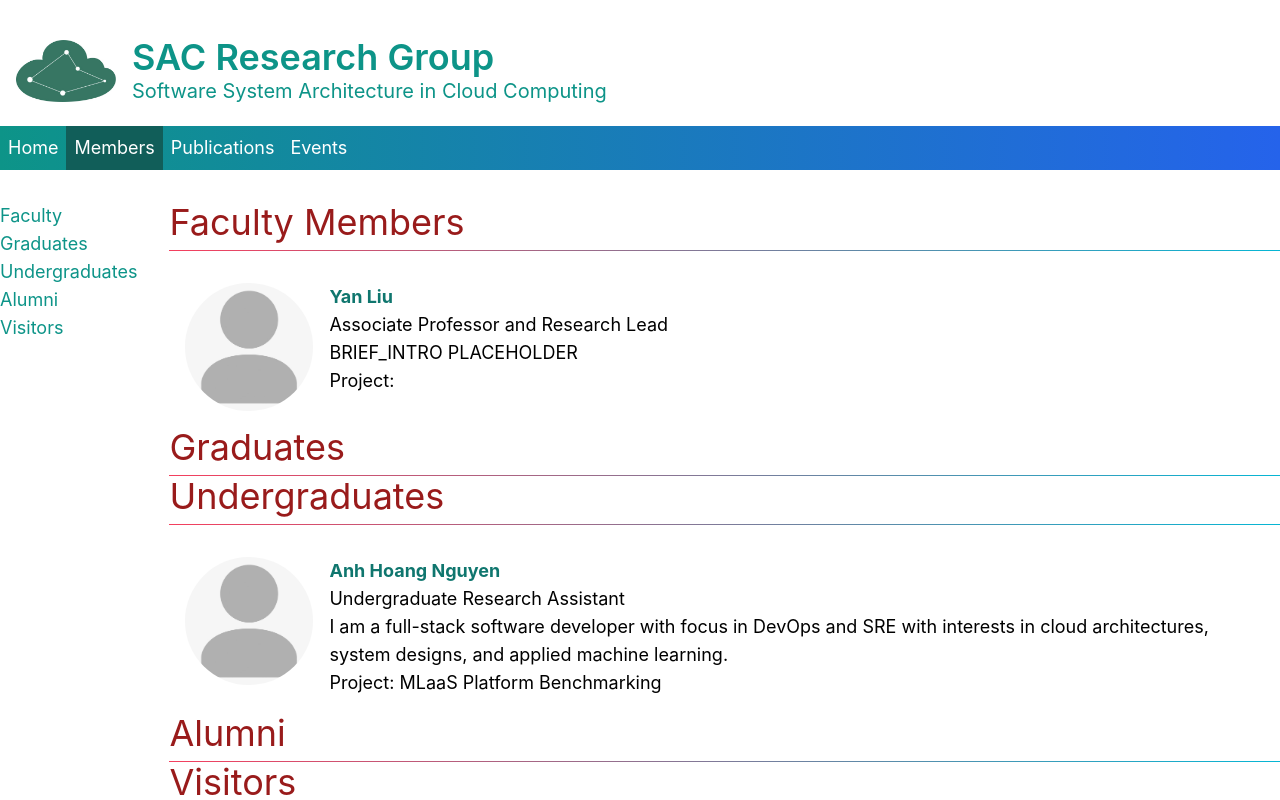
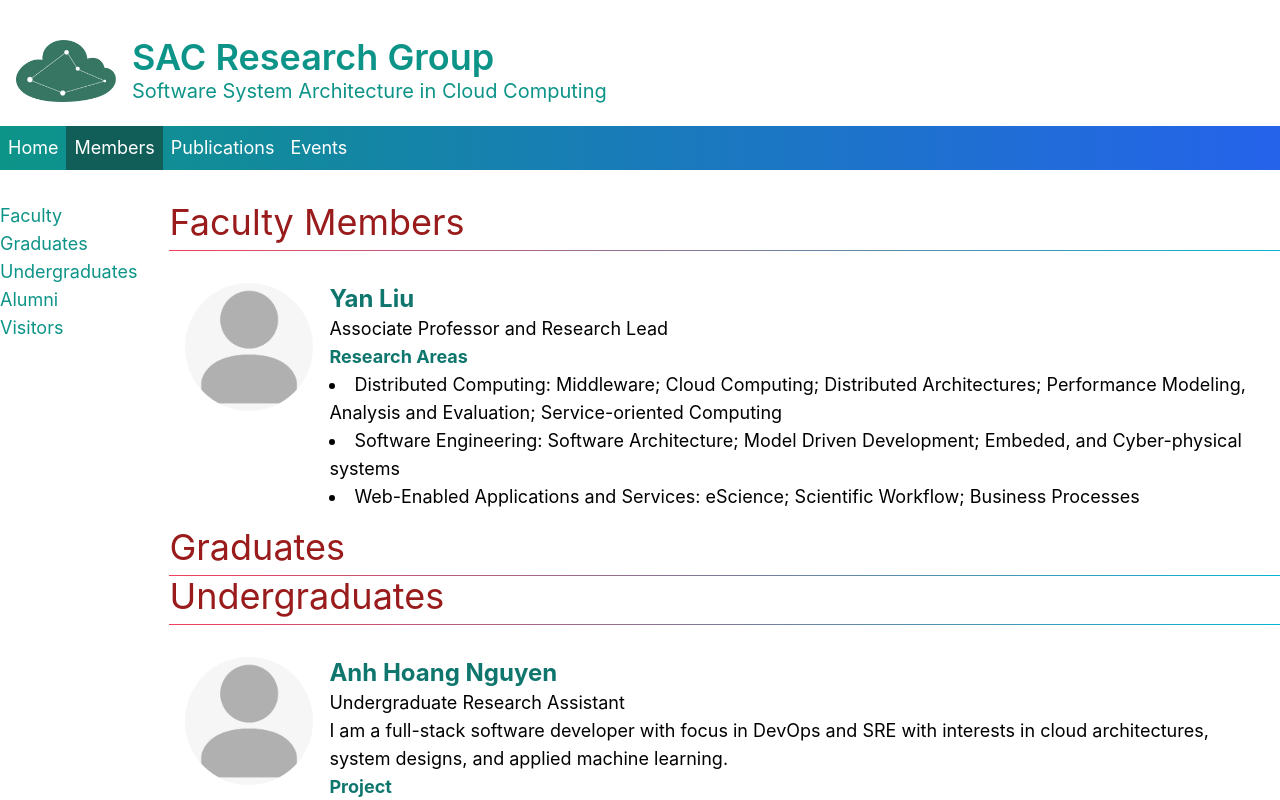
Before and after one commit to sac-research/homepage, a Next.js app: page /members in a window 1280 px wide. Shown: the top 800 px of the page. Built offline with nearby package versions, Linux system fonts and the light colour scheme.

Commit message:
css for data/**/*

```diff
--- a/data/members.js
+++ b/data/members.js
@@ -22,8 +22,8 @@ function createMember({
     midName = "",
     lastName,
     role,
-    brief_intro = "BRIEF_INTRO PLACEHOLDER",
-    project,
+    brief_intro,
+    project = "",
     social,
     homepage = "",
     scholarPage = "",
@@ -46,6 +46,26 @@ function createMember({
         photo,
     };
 }
+
+const professorIntroduction = (
+    <>
+        <h3 className="text-teal-700 font-bold list-disc">Research Areas</h3>
+        <ul className="list-disc list-inside">
+            <li>
+                Distributed Computing: Middleware; Cloud Computing; Distributed Architectures;
+                Performance Modeling, Analysis and Evaluation; Service-oriented Computing
+            </li>
+            <li>
+                Software Engineering: Software Architecture; Model Driven Development; Embeded, and
+                Cyber-physical systems
+            </li>
+            <li>
+                Web-Enabled Applications and Services: eScience; Scientific Workflow; Business
+                Processes
+            </li>
+        </ul>
+    </>
+);
 
 export const members = [
     createMember({
@@ -73,28 +93,6 @@ export const members = [
     }),
 ];
 
-const professorIntroduction = () => {
-    return (
-        <div>
-            <h3 className="text-2xl">Research Areas</h3>
-            <ul>
-                <li>
-                    Distributed Computing : Middleware; Cloud Computing; Distributed Architectures;
-                    Performance Modeling, Analysis and Evaluation; Service oriented Computing
-                </li>
-                <li>
-                    Software Engineering : Software Architecture; Model Driven Development ;
-                    Embeded, and Cyber-physical systems
-                </li>
-                <li>
-                    Web-Enabled Applications and Services : eScience; Scientific Workflow; Business
-                    Processes
-                </li>
-            </ul>
-        </div>
-    );
-};
-
 export default function dataMembers() {
     return members;
 }
--- a/pages/members.js
+++ b/pages/members.js
@@ -25,12 +25,23 @@ function memberMapping(memberType) {
                 ></div>
 
                 <div className="ml-4">
-                    <h2 id="member-name" className="text-teal-700 font-bold">
+                    <h2 id="member-name" className="text-teal-700 font-bold text-2xl">
                         {member.firstName + " " + member.midName + " " + member.lastName}
                     </h2>
                     <p id="member-role">{member.role}</p>
-                    <div>{member.brief_intro}</div>
-                    <p id="member-project">Project: {member.project}</p>
+                    <div className="list-disc">{member.brief_intro}</div>
+                    <div>
+                        {member.project !== "" ? (
+                            <>
+                                <h3 id="member-project" className="font-bold text-teal-700">
+                                    Project
+                                </h3>
+                                <p>{member.project}</p>
+                            </>
+                        ) : (
+                            ""
+                        )}
+                    </div>
                 </div>
             </div>
         ) : (
--- a/tailwind.config.js
+++ b/tailwind.config.js
@@ -3,6 +3,7 @@ module.exports = {
     content: [
         "./pages/**/*.{js,ts,jsx,tsx}",
         "./components/**/*.{js,ts,jsx,tsx}",
+        "./data/**/*.{js,ts,jsx,tsx}",
     ],
     theme: {
         extend: {
```
